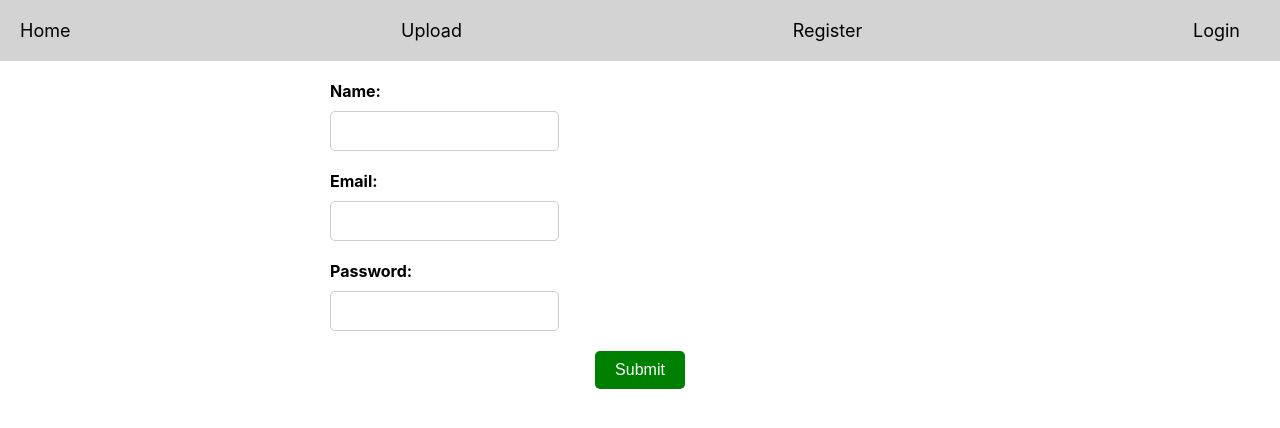
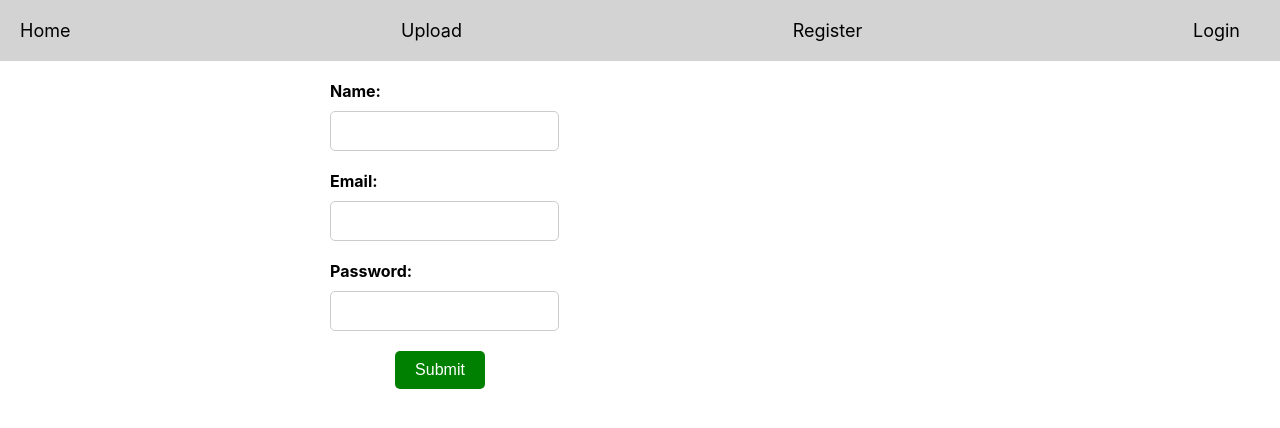
Before and after one commit to Aakash-kushwaha/test, a React (Create React App) app in the folder mobigic/client/mobigic/: page /register in a window 1280 px wide. Shown: the top 428 px of the page. Built offline with nearby package versions, Linux system fonts and the light colour scheme.

Commit message:
Register css

```diff
--- a/mobigic/client/mobigic/src/Styles/Register.module.css
+++ b/mobigic/client/mobigic/src/Styles/Register.module.css
@@ -35,4 +35,5 @@
     border-radius: 5px;
     font-size: 16px;
     cursor: pointer;
+    margin-left: -400px;
   }
```
